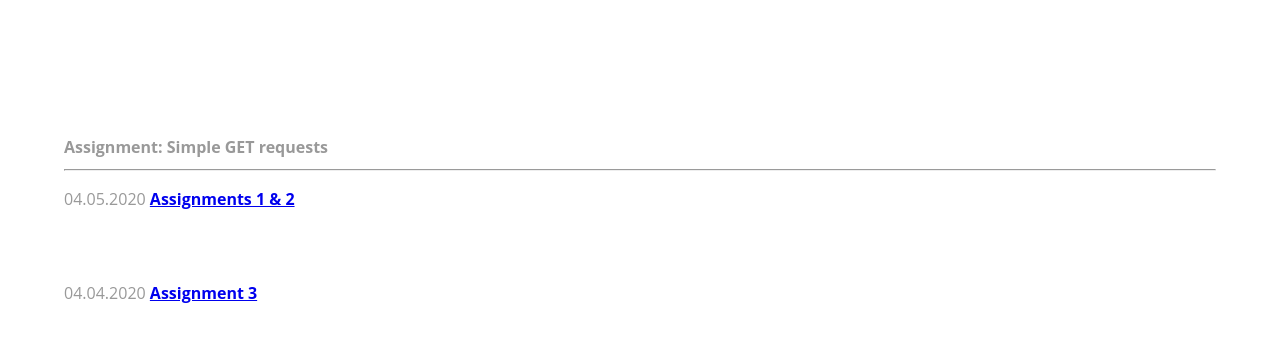
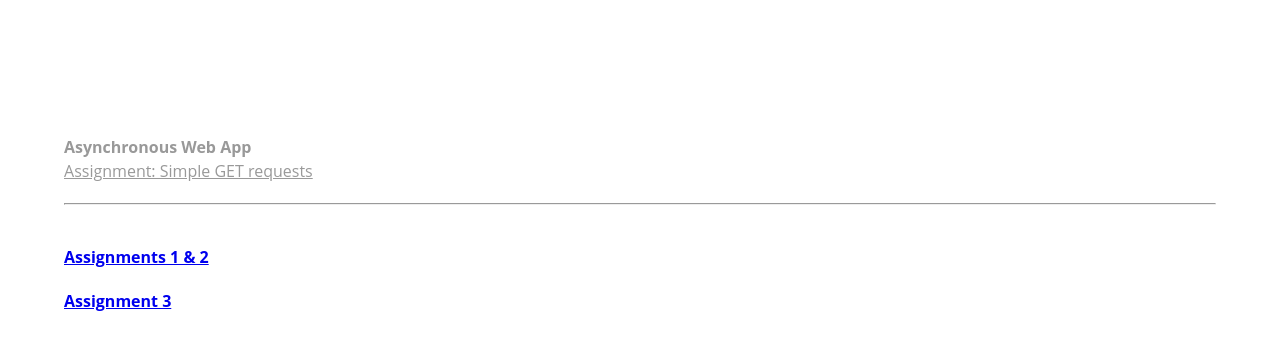
Before and after one commit to artificialarea/dogAPI2, a plain HTML site: page index.html in a window 1280 px wide. Drawn offline with nearby package versions, Linux system fonts and the light colour scheme.

Commit message:
updated ToC html/css.

```diff
--- a/index.html
+++ b/index.html
@@ -9,16 +9,16 @@
 </head>
 <body>
   <section class="table-of-contents">
-    <h1>Assignment: Simple GET requests</h1>
+    <header>
+      <h1>Asynchronous Web App <br><a href="https://courses.thinkful.com/async-web-apps-v2/checkpoint/5#assignment" target="_blank">Assignment: Simple GET requests</a></h1>
+      <p></p>
+    </header>
 
     <hr>
 
-    <p>04.05.2020
-      <a href="assignments-1-and-2/index.html">Assignments 1 & 2</a>
-    </p><br>
-
-    <p>04.04.2020
-      <a href="assignment-3/index.html">Assignment 3</a>
+    <p><a href="assignments-1-and-2/index.html">Assignments 1 & 2</a>
+    </p>
+    <p><a href="assignment-3/index.html">Assignment 3</a>
     </p>
   </section>
 </body>
--- a/style.css
+++ b/style.css
@@ -5,6 +5,7 @@
 body {
   font-family: "Open Sans",
   sans-serif;
+  font-size: 1em;
   /* font-size: 20px; */
   color: #444;
   /* text-align: center; */
@@ -29,7 +30,15 @@ a {
   font-weight: bold;
 }
 
-p {
-  margin-bottom: 30px;
+header a {
+  font-weight: normal;
   color: #999;
 }
+
+hr {
+  margin-bottom: 40px;
+}
+p {
+  margin-top: 20px;
+  color: #999;
+}
```
